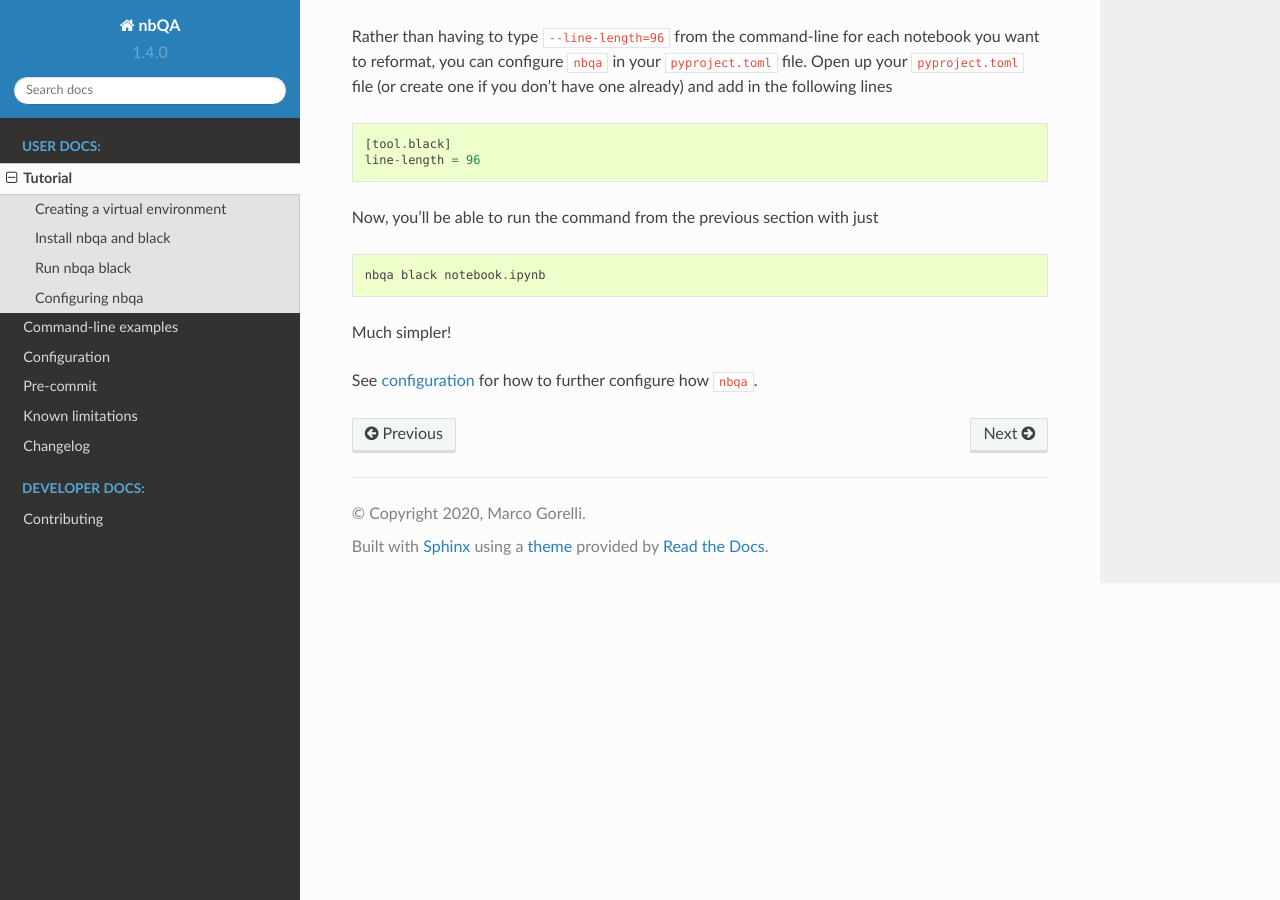
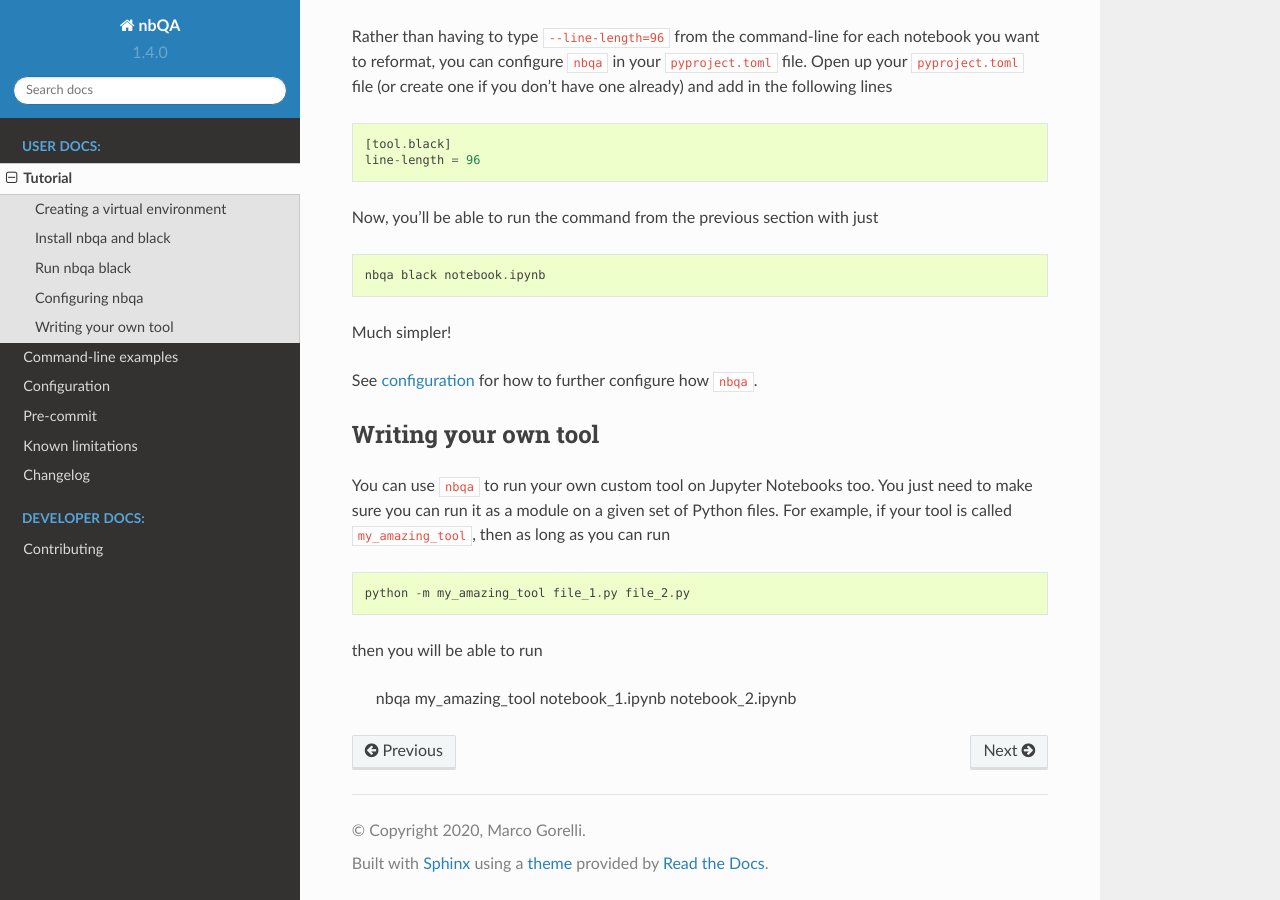
Before and after one commit to nbQA-dev/nbQA, a Sphinx documentation site: the page built from docs/tutorial.rst, in a window 1280 px wide and 900 px high, scrolled down 1328 px. Built offline with Sphinx 7.4.7 and the Read the Docs theme 2.0.0, drawn with Linux system fonts in a browser that asks for light colours.

Commit message:
document how to run own tool, closes #655

```diff
--- a/docs/tutorial.rst
+++ b/docs/tutorial.rst
@@ -67,3 +67,16 @@ Now, you'll be able to run the command from the previous section with just ::
 Much simpler!
 
 See :ref:`configuration<configuration>` for how to further configure how ``nbqa``.
+
+Writing your own tool
+---------------------
+
+You can use ``nbqa`` to run your own custom tool on Jupyter Notebooks too. You just need to make sure you can
+run it as a module on a given set of Python files. For example, if your tool is called ``my_amazing_tool``, then
+as long as you can run ::
+
+    python -m my_amazing_tool file_1.py file_2.py
+
+then you will be able to run
+
+    nbqa my_amazing_tool notebook_1.ipynb notebook_2.ipynb
```
